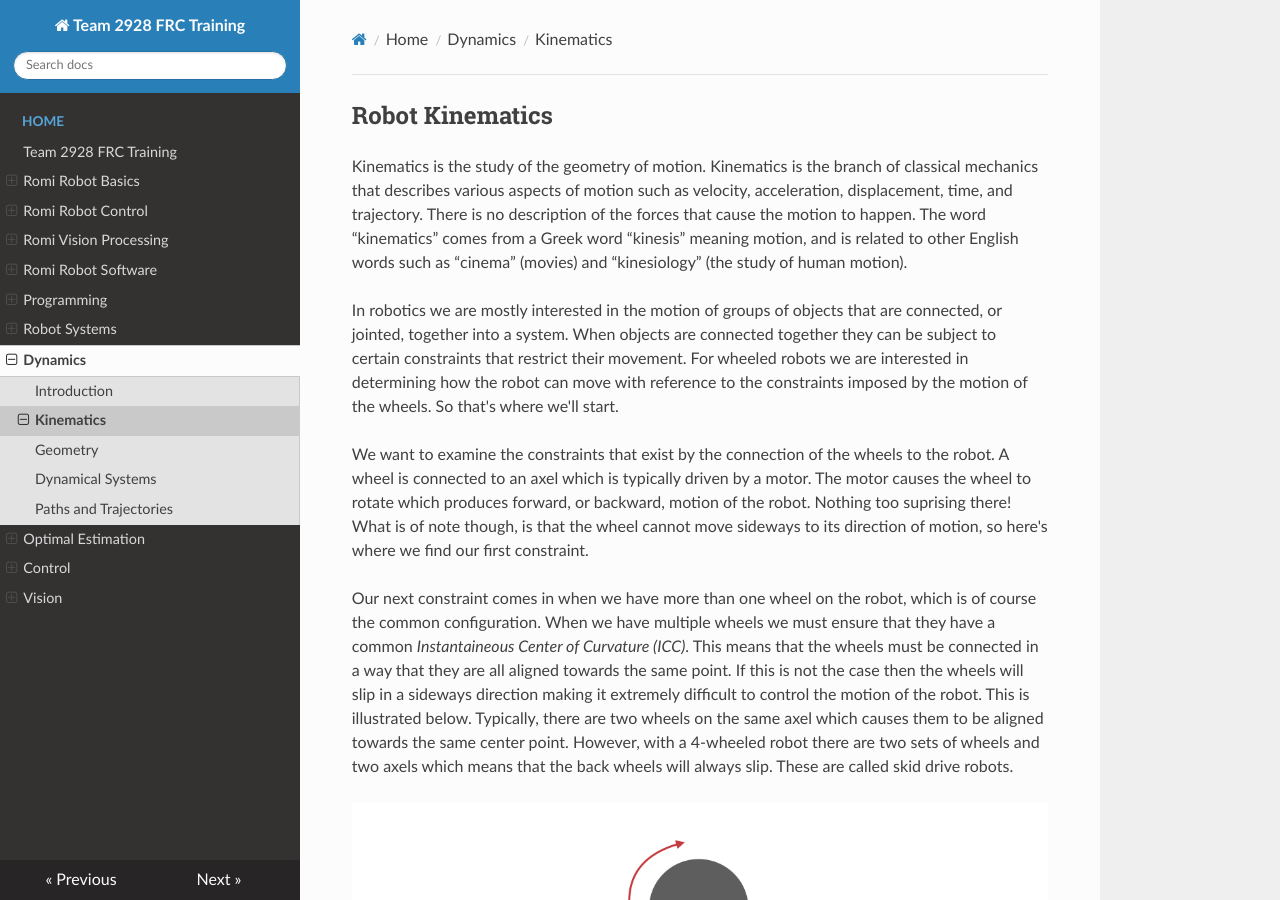
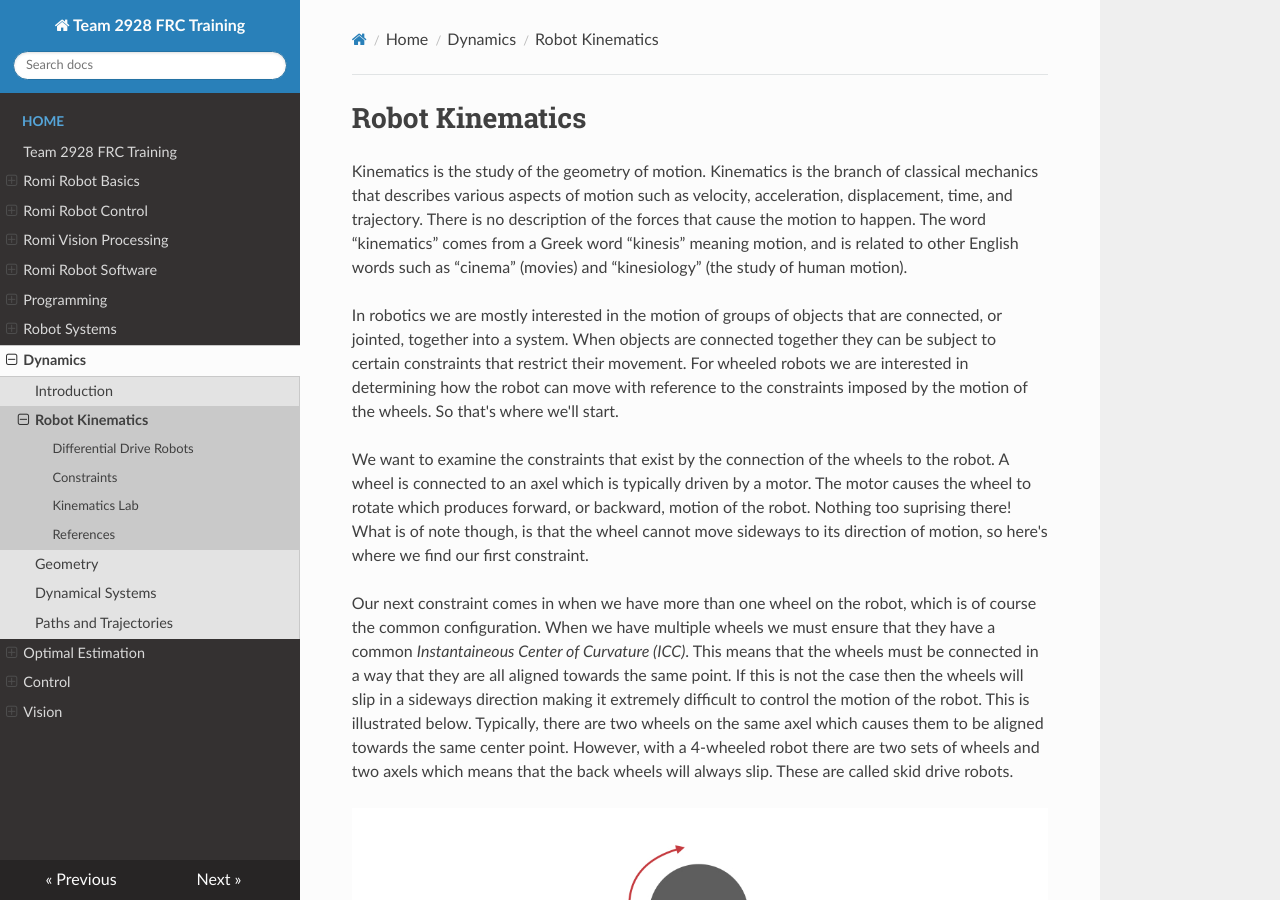
Before and after one commit to FRC-2928/FRC-Programmer-Training, an MkDocs documentation site: the page built from docs/Concepts/Dynamics/kinematics.md, in a window 1280 px wide and 900 px high. Built offline with MkDocs 1.6.1, drawn with Linux system fonts in a browser that asks for light colours; nearby versions of some CDN libraries.

Commit message:
Changes to state space

```diff
--- a/docs/Concepts/Dynamics/kinematics.md
+++ b/docs/Concepts/Dynamics/kinematics.md
@@ -1,4 +1,4 @@
-## Robot Kinematics
+# Robot Kinematics
 
 Kinematics is the study of the geometry of motion. Kinematics is the branch of classical mechanics that describes various aspects of motion such as velocity, acceleration, displacement, time, and trajectory.  There is no description of the forces that cause the motion to happen. The word “kinematics” comes from a Greek word “kinesis” meaning motion, and is related to other English words such as “cinema” (movies) and “kinesiology” (the study of human motion).
 
@@ -6,13 +6,13 @@
 
 We want to examine the constraints that exist by the connection of the wheels to the robot.  A wheel is connected to an axel which is typically driven by a motor.  The motor causes the wheel to rotate which produces forward, or backward, motion of the robot.  Nothing too suprising there!  What is of note though, is that the wheel cannot move sideways to its direction of motion, so here's where we find our first constraint.
 
-Our next constraint comes in when we have more than one wheel on the robot, which is of course the common configuration.  When we have multiple wheels we must ensure that they have a common <i>Instantaineous Center of Curvature (ICC)</i>.  This means that the wheels must be connected in a way that they are all aligned towards the same point.  If this is not the case then the wheels will slip in a sideways direction making it extremely difficult to control the motion of the robot.  This is illustrated below.  Typically, there are two wheels on the same axel which causes them to be aligned towards the same center point.  However, with a 4-wheeled robot there are two sets of wheels and two axels which means that the back wheels will always slip.  These are called skid drive robots.
+Our next constraint comes in when we have more than one wheel on the robot, which is of course the common configuration.  When we have multiple wheels we must ensure that they have a common *Instantaineous Center of Curvature (ICC)*.  This means that the wheels must be connected in a way that they are all aligned towards the same point.  If this is not the case then the wheels will slip in a sideways direction making it extremely difficult to control the motion of the robot.  This is illustrated below.  Typically, there are two wheels on the same axel which causes them to be aligned towards the same center point.  However, with a 4-wheeled robot there are two sets of wheels and two axels which means that the back wheels will always slip.  These are called skid drive robots.
 
 ![Wheel Motion & ICC](../../images/FRCKinematics&Odometry/FRCKinematics&Odometry.001.jpeg)
 
 ## Differential Drive Robots
 
-The most common robot configuration is the <i>Differential Drive</i> robot, so let's look at its kinematics.  This robot will have two wheels each connected to a motor.  The wheels will be aligned on a common axis.  If both motors rotate forward or backward at the same speed then the robot will move in a straight line.  If one motor rotates faster than the other then the robot will take a curved path. One very useful feature of this robot is its ability to rotate on the spot which enables it to move in tight spaces.  This is acheived by rotating each motor in a different direction.
+The most common robot configuration is the *Differential Drive* robot, so let's look at its kinematics.  This robot will have two wheels each connected to a motor.  The wheels will be aligned on a common axis.  If both motors rotate forward or backward at the same speed then the robot will move in a straight line.  If one motor rotates faster than the other then the robot will take a curved path. One very useful feature of this robot is its ability to rotate on the spot which enables it to move in tight spaces.  This is acheived by rotating each motor in a different direction.
 
 ![Differential Drive](../../images/FRCKinematics&Odometry/FRCKinematics&Odometry.002.jpeg)
 
```
Also changed, not shown: docs/Concepts/Control/stateSpaceControl.md (+0 -6 lines), docs/Romi/Control/romiStateSpace.md (+8 -10 lines), docs/Tools/vscode.md (+2 -0 lines), docs/Vision/introVision.md (+2 -0 lines).
